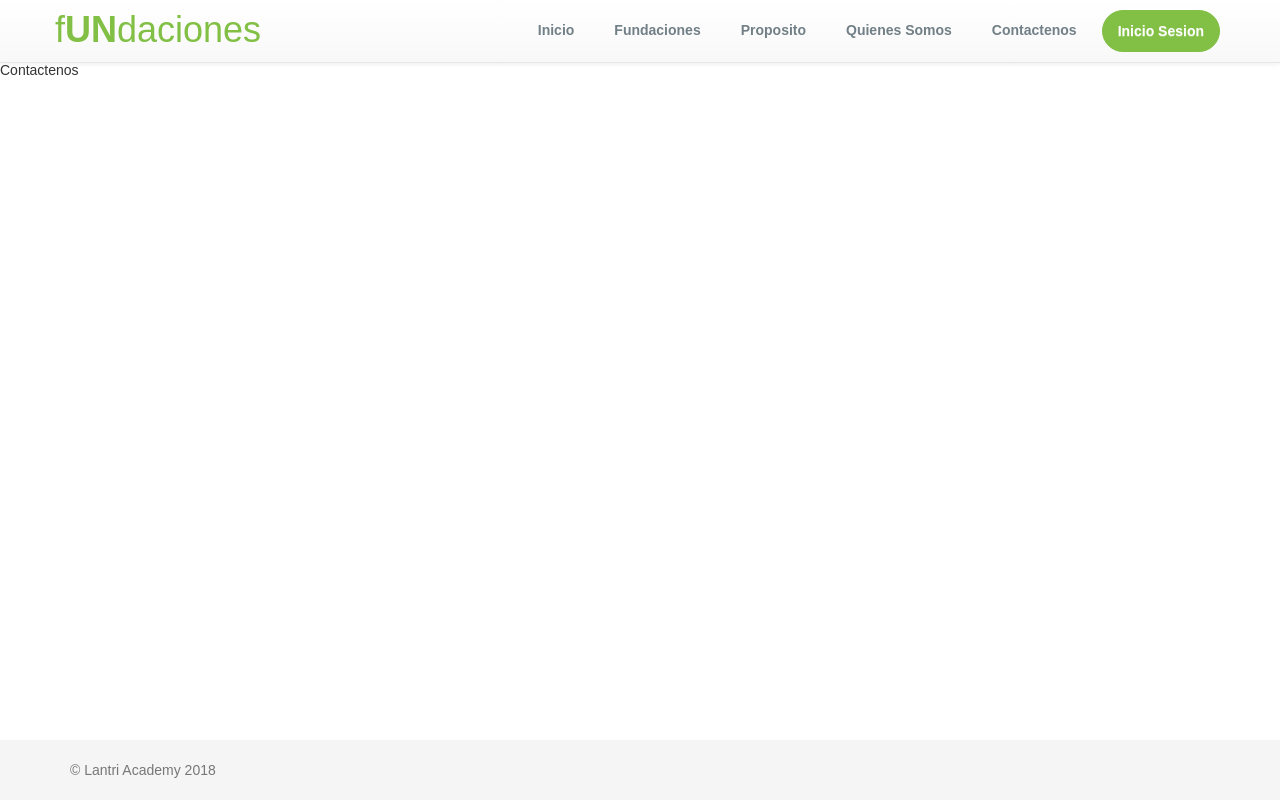
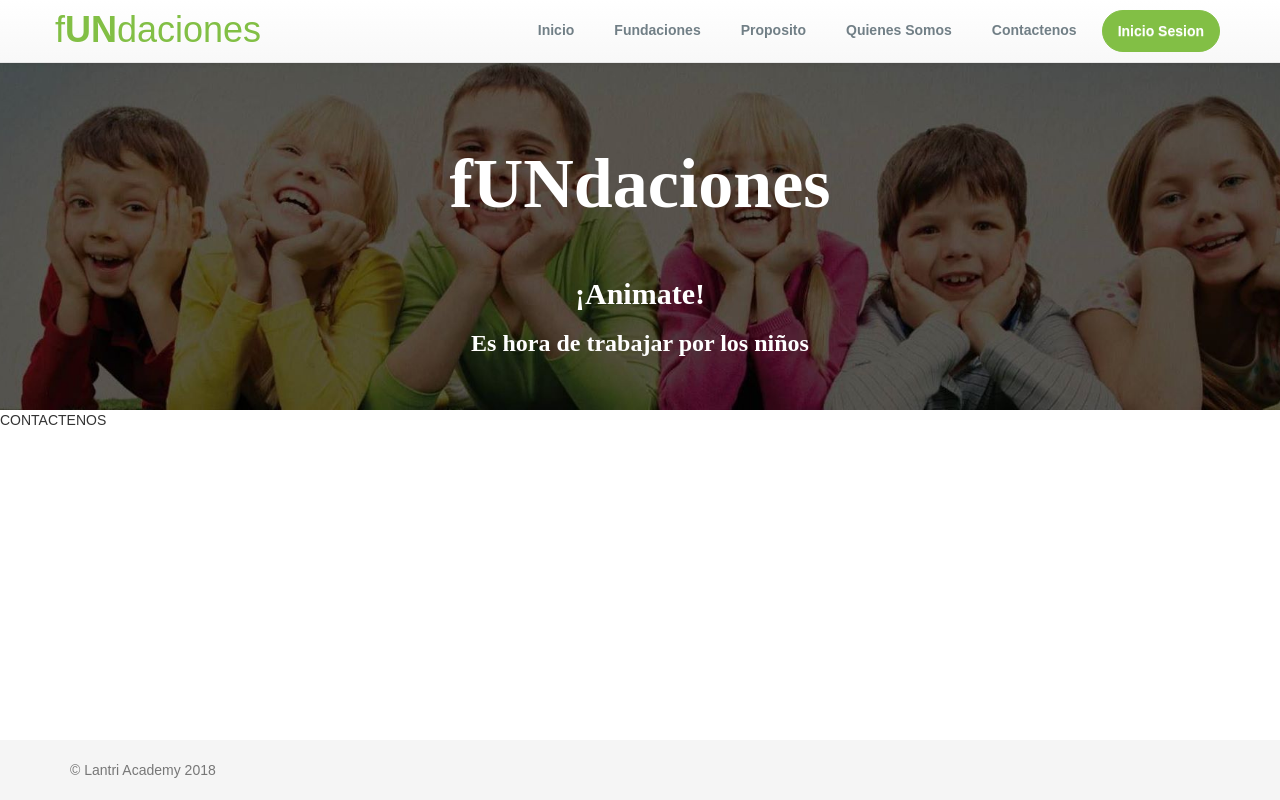
Before and after one commit to LantriAcademy/IS2_Lantri_FE, a React (Create React App) app: page /contactenos in a window 1280 px wide. Built offline with nearby package versions, Linux system fonts and the light colour scheme.

Commit message:
Banner en contactenos

```diff
--- a/src/components/Contactenos.jsx
+++ b/src/components/Contactenos.jsx
@@ -1,9 +1,13 @@
 import React, { Component } from 'react';
+import InitialBanner from "./InitialBanner";
 
 export default class Contactenos extends Component {
     render() {
       return (
-        <div>Contactenos</div>
+        <div>
+          <InitialBanner />
+          CONTACTENOS
+        </div>
       );
     }
   }
--- a/src/components/Proposito.jsx
+++ b/src/components/Proposito.jsx
@@ -1,9 +1,13 @@
 import React, { Component } from 'react';
+import InitialBanner from "./InitialBanner";
 
 export default class Proposito extends Component {
     render() {
       return (
-          <div>PROPOSITO</div>
+        <div>
+          <InitialBanner />
+          PROPOSITO
+        </div>
       );
     }
   }
--- a/src/components/QuienesSomos.jsx
+++ b/src/components/QuienesSomos.jsx
@@ -1,9 +1,13 @@
 import React, { Component } from 'react';
+import InitialBanner from "./InitialBanner";
 
 export default class QuienesSomos extends Component {
     render() {
       return (
-        <div>QUIENES SOMOS</div>
+        <div>
+          <InitialBanner />
+          QUIENES SOMOS
+        </div>
       );
     }
   }
```
